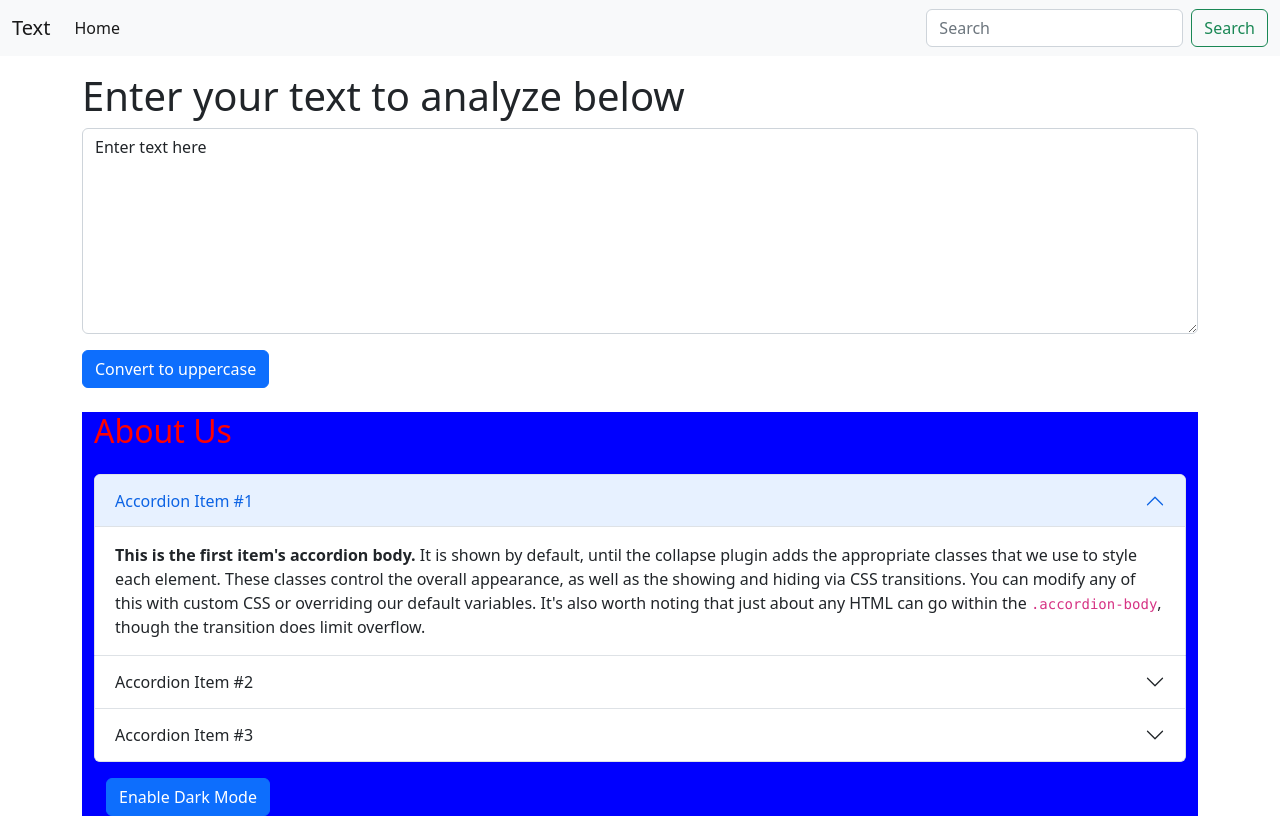
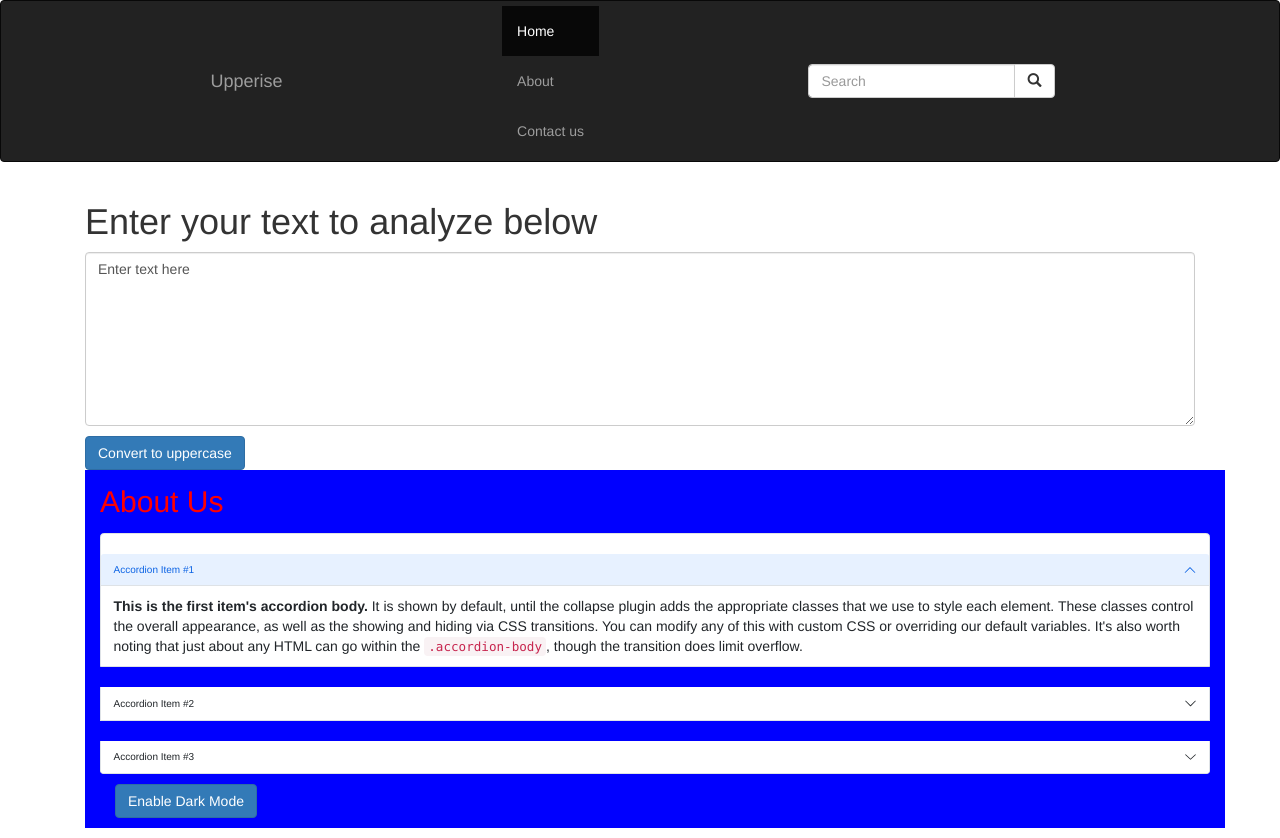
Before and after one commit to pr0sh0nt/reactsitegitub.io-hactoberfest-beginner, a React (Create React App) app: page / in a window 1280 px wide. Built offline with nearby package versions, Linux system fonts and the light colour scheme.

Commit message:
Update Navbar.js

```diff
--- a/src/components/Navbar.js
+++ b/src/components/Navbar.js
@@ -3,29 +3,44 @@
 
 export default function Navbar(props) {
   return (
-    <nav className="navbar navbar-expand-lg bg-light">
-    <div className="container-fluid">
-      <a className="navbar-brand" href="/">{props.title}</a>
-      <button className="navbar-toggler" type="button" data-bs-toggle="collapse" data-bs-target="#navbarSupportedContent" aria-controls="navbarSupportedContent" aria-expanded="false" aria-label="Toggle navigation">
-        <span className="navbar-toggler-icon"></span>
-      </button>
-      <div className="collapse navbar-collapse" id="navbarSupportedContent">
-        <ul className="navbar-nav me-auto mb-2 mb-lg-0">
-          <li className="nav-item">
-            <a className="nav-link active" aria-current="page" href="/">Home</a>
-          </li>
-          <li className="nav-item">
-            <a className="nav-link" href="/">{props.aboutText}</a>
-          </li>
-          </ul>
-        <form className="d-flex" role="search">
-          <input className="form-control me-2" type="search" placeholder="Search" aria-label="Search"/>
-          <button className="btn btn-outline-success" type="submit">Search</button>
+    <html lang="en">
+    <head>
+      <title>Bootstrap Example</title>
+      <meta charset="utf-8"/>
+      <meta name="viewport" content="width=device-width, initial-scale=1"/>
+      <link rel="stylesheet" href="https://maxcdn.bootstrapcdn.com/bootstrap/3.4.1/css/bootstrap.min.css"/>
+      <script src="https://ajax.googleapis.com/ajax/libs/jquery/3.6.0/jquery.min.js"></script>
+      <script src="https://maxcdn.bootstrapcdn.com/bootstrap/3.4.1/js/bootstrap.min.js"></script>
+    </head>
+    <body>
+
+    <nav class="navbar navbar-inverse">
+      <div class="container-fluid">
+        <div class="navbar-header">
+          <a class="navbar-brand" href="#">Upperise</a>
+        </div>
+        <ul class="nav navbar-nav">
+          <li class="active"><a href="#">Home</a></li>
+          <li><a href="About.js">About</a></li>
+          <li><a href="#">Contact us</a></li>
+        </ul>
+        <form class="navbar-form navbar-left" action="/action_page.php">
+          <div class="input-group">
+            <input type="text" class="form-control" placeholder="Search" name="search"/>
+            <div class="input-group-btn">
+              <button class="btn btn-default" type="submit">
+                <i class="glyphicon glyphicon-search"></i>
+              </button>
+            </div>
+          </div>
         </form>
       </div>
-    </div>
-  </nav>
-  )
+    </nav>
+
+    </body>
+    </html>
+
+)
 }
 
 Navbar.propTypes = {
```
